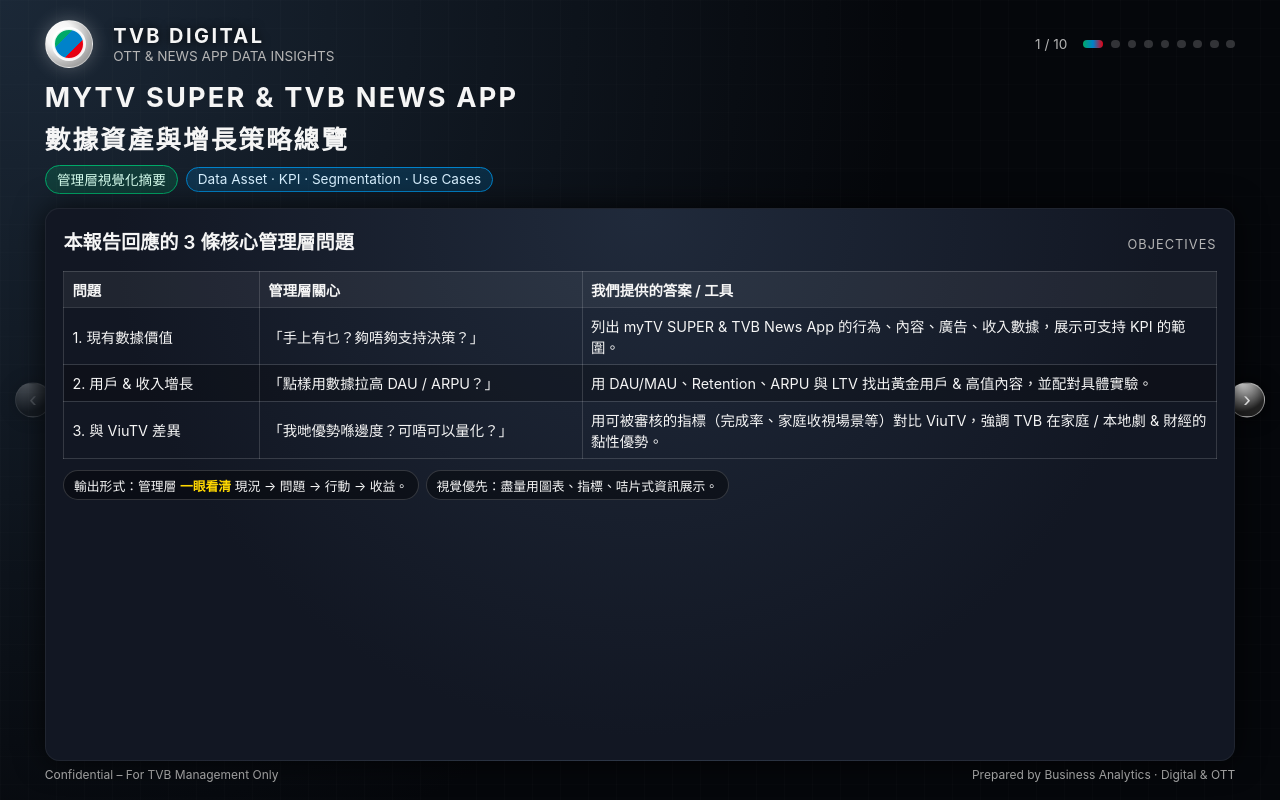
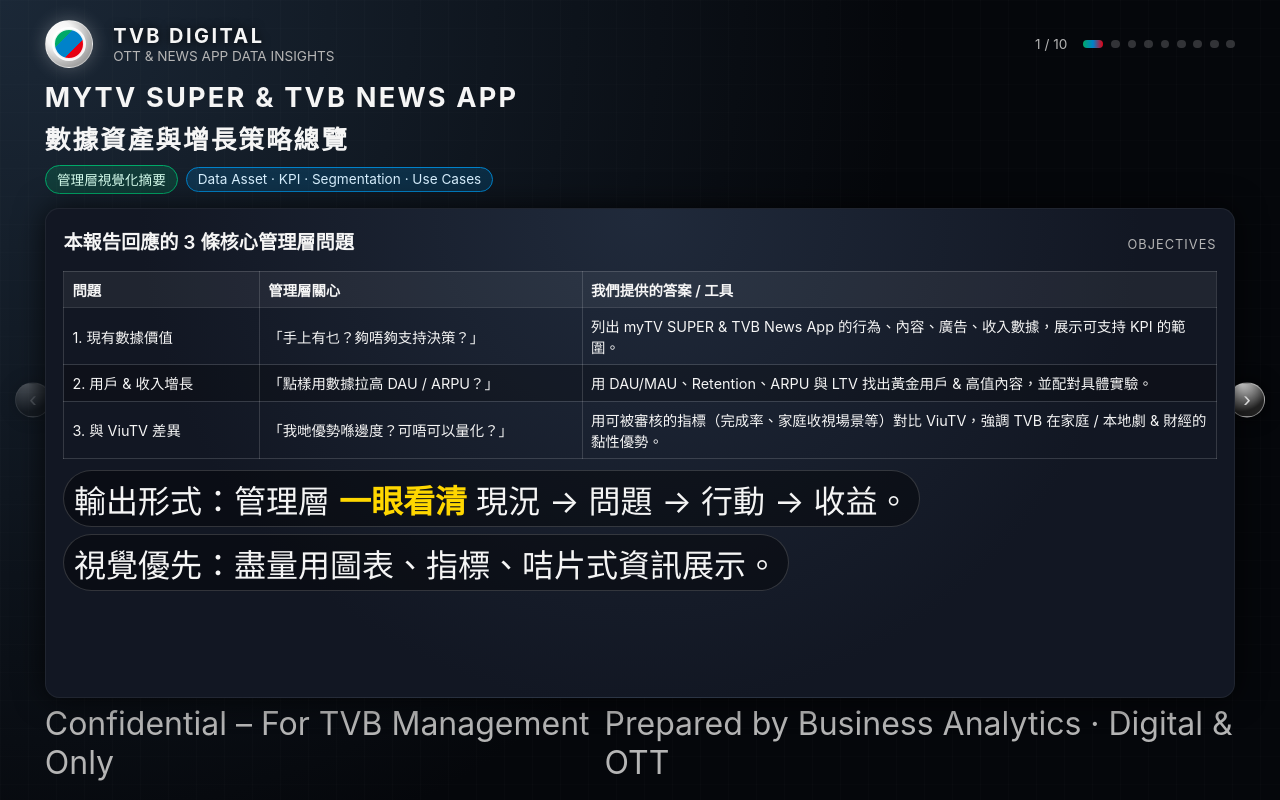
Before and after one commit to gundampudens/Presentation, a plain HTML site: page index.html in a window 1280 px wide. Drawn offline with Linux system fonts and the light colour scheme.

Commit message:
Add files via upload

```diff
--- a/index.html
+++ b/index.html
@@ -431,7 +431,7 @@
     .kpi-badge {
       padding: 0.55vh 1.2vh;
       border-radius: 999px;
-      font-size: 1.6vh;
+      font-size: 4vh;
       border: 1px solid rgba(255, 255, 255, 0.16);
       background: rgba(0, 0, 0, 0.4);
     }
@@ -550,7 +550,7 @@
     }
 
     .legend {
-      font-size: 1.6vh;
+      font-size: 4vh;
       color: var(--text-muted);
       display: flex;
       flex-wrap: wrap;
@@ -574,7 +574,7 @@
     }
 
     .footnote {
-      font-size: 1.5vh;
+      font-size: 4vh;
       color: var(--text-muted);
       margin-top: 0.8vh;
     }
```
